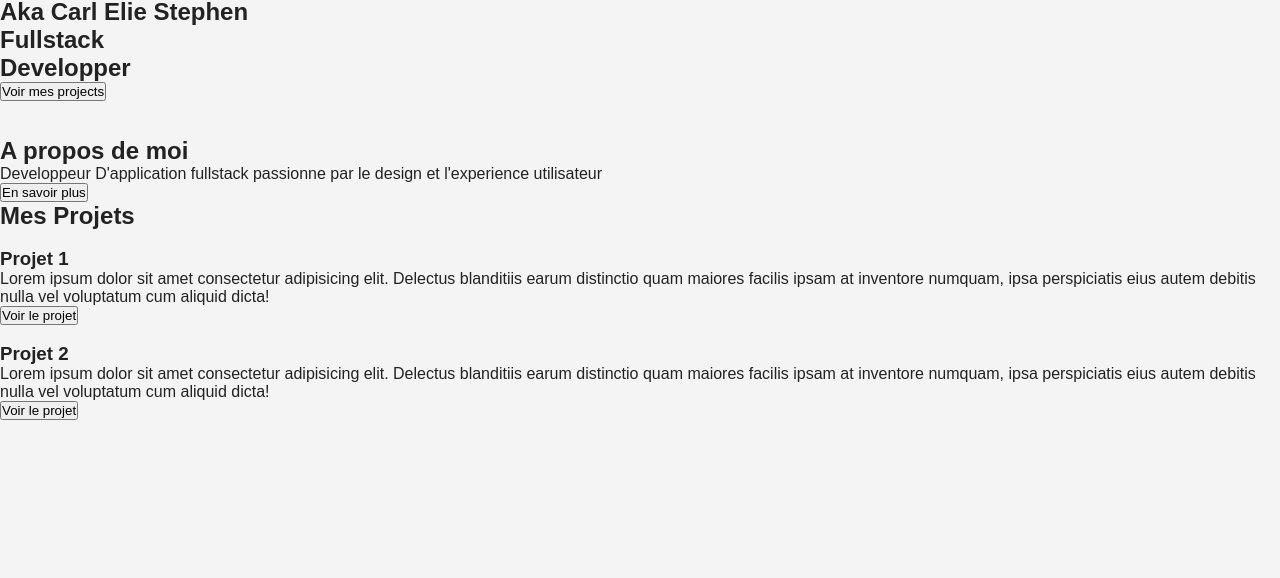
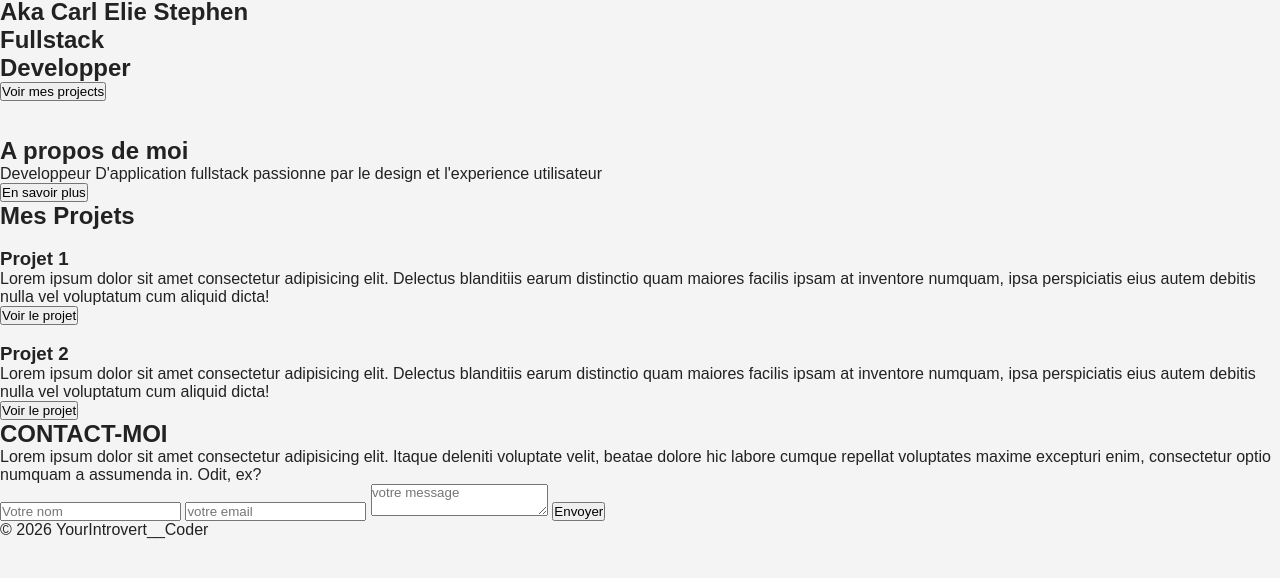
Before and after one commit to Kalel225/Portfolio_1, a plain HTML site: page index.html in a window 1280 px wide. Shown: the part 70-648 px from the top of the page. Drawn offline with Linux system fonts and the light colour scheme.

Commit message:
structuration complete de la page

```diff
--- a/index.html
+++ b/index.html
@@ -60,9 +60,24 @@
 
             </div>
          </section>
+
+         <!-- partie contact  -->
+          <section id="contact" class="contact animate" >
+            <div>
+                <h2>CONTACT-MOI</h2>
+                <p>Lorem ipsum dolor sit amet consectetur adipisicing elit. Itaque deleniti voluptate velit, beatae dolore hic labore cumque repellat voluptates maxime excepturi enim, consectetur optio numquam a assumenda in. Odit, ex?</p>
+            </div>
+            <form action="">
+                <input type="text" placeholder="Votre nom" >
+                <input type="email" placeholder="votre email" >
+                <textarea name="" id="" placeholder="votre message" ></textarea>
+                <button class="btn">Envoyer</button>
+            </form>
+          </section>
     </main>
     <footer>
-
+        <p>© 2026 YourIntrovert__Coder</p>
     </footer>
+    <script src="assets/js/index.js"></script>
 </body>
 </html>
```
Also changed, not shown: assets/js/index.js (added).
